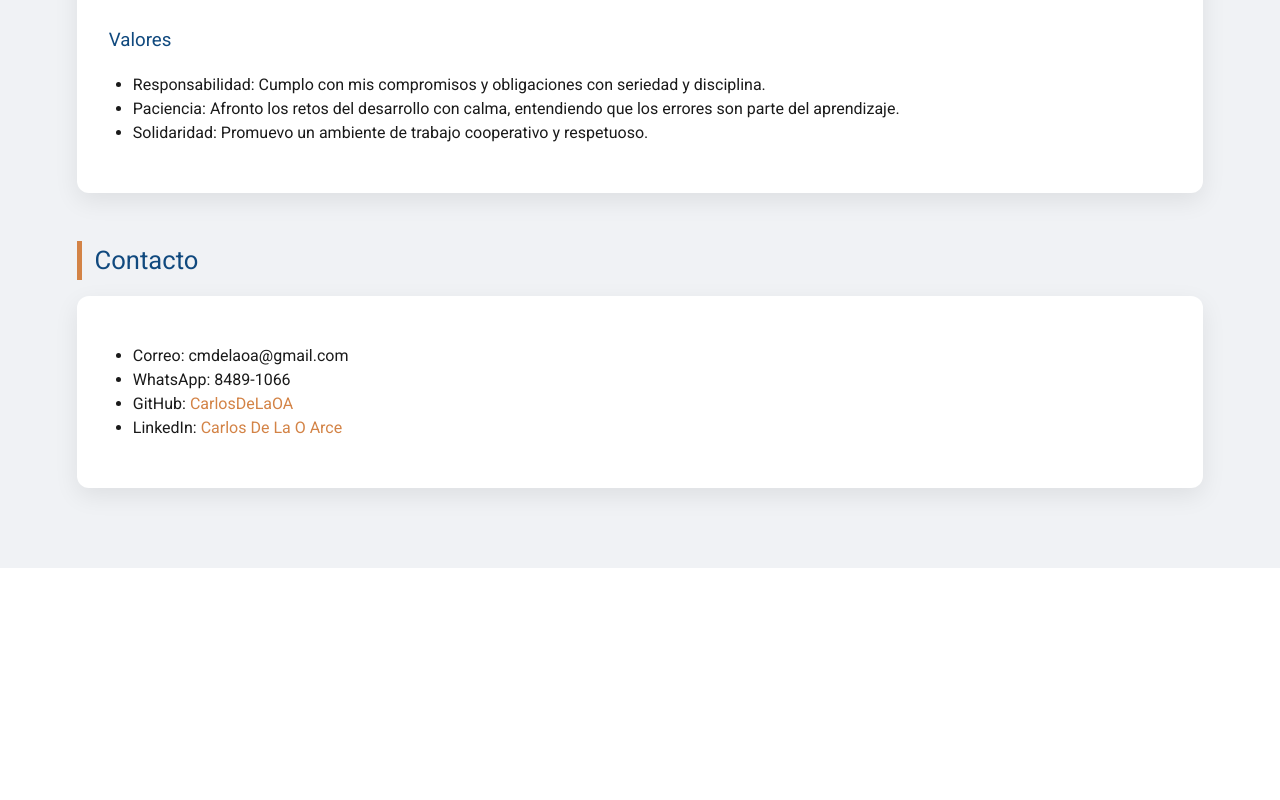
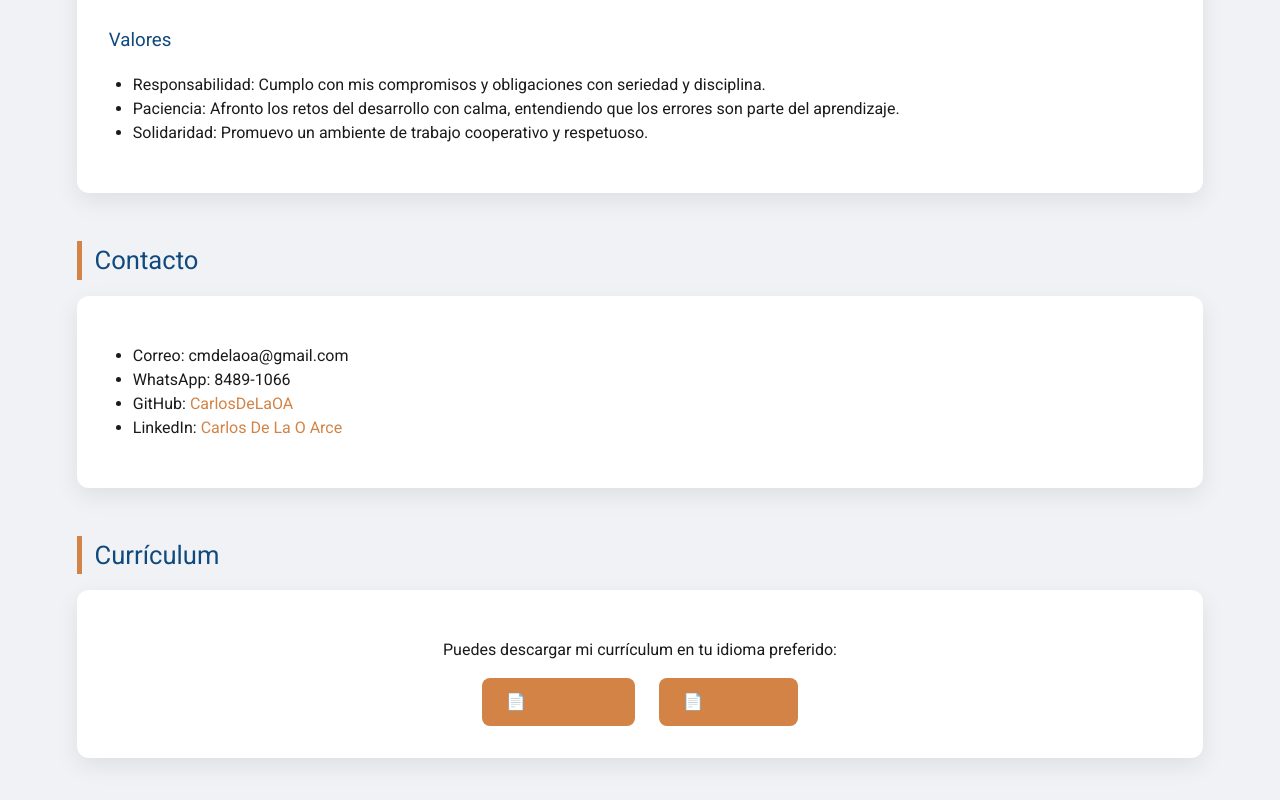
Before and after one commit to CarlosDeLaOA/CarlosDeLaOArcePortfolio, a React (Vite) app: page / in a window 1280 px wide. Shown: the part 1232-2032 px from the top of the page. Before the commit the page ends 1800 px from the top, so only its background shows below. Built offline with nearby package versions, Linux system fonts and the light colour scheme.

Commit message:
Prueba CV

```diff
--- a/src/App.css
+++ b/src/App.css
@@ -98,3 +98,29 @@ body {
   max-height: 100%;
   object-fit: contain;
 }
+
+.cv-buttons {
+  text-align: center;
+}
+
+.cv-button-group {
+  display: flex;
+  justify-content: center;
+  gap: 1.5rem;
+  margin-top: 1rem;
+  flex-wrap: wrap;
+}
+
+.cv-btn {
+  background-color: #D38346;
+  color: white;
+  text-decoration: none;
+  padding: 0.75rem 1.5rem;
+  border-radius: 8px;
+  font-weight: bold;
+  transition: background-color 0.3s ease;
+}
+
+.cv-btn:hover {
+  background-color: #b96b2c;
+}
--- a/src/App.jsx
+++ b/src/App.jsx
@@ -61,6 +61,18 @@ function App() {
             </ul>
           </div>
         </section>
+        <section className="section">
+  <h2>Currículum</h2>
+  <div className="card cv-buttons">
+    <p>Puedes descargar mi currículum en tu idioma preferido:</p>
+    <div className="cv-button-group">
+      <a href="/cv-esp.pdf" download className="cv-btn">📄 CV Español</a>
+<a href="/cv-eng.pdf" download className="cv-btn">📄 CV Inglés</a>
+
+    </div>
+  </div>
+</section>
+
       </main>
     </div>
   );
```
Also changed, not shown: 2 other files (tests, documents, lock files or other folders).
